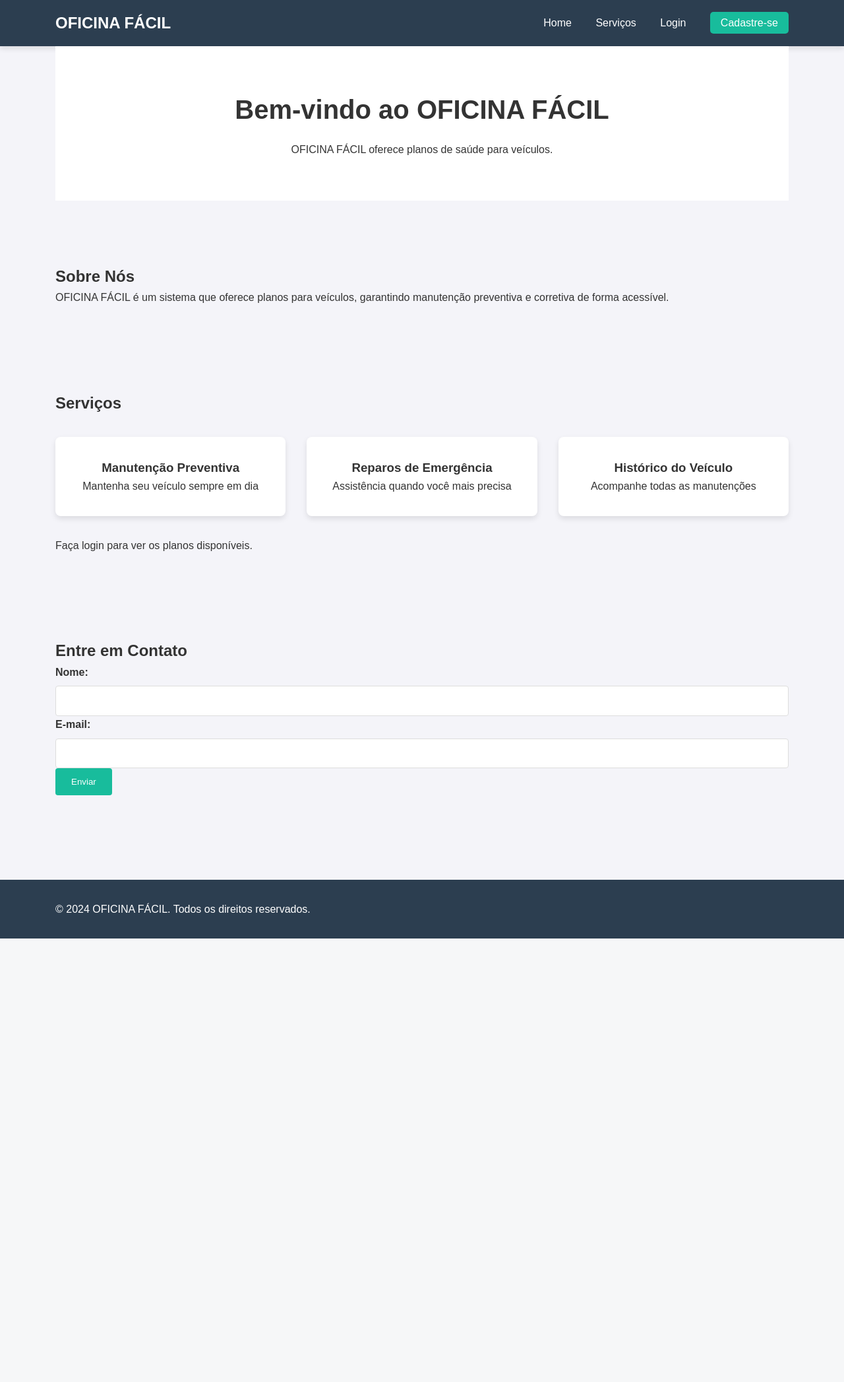
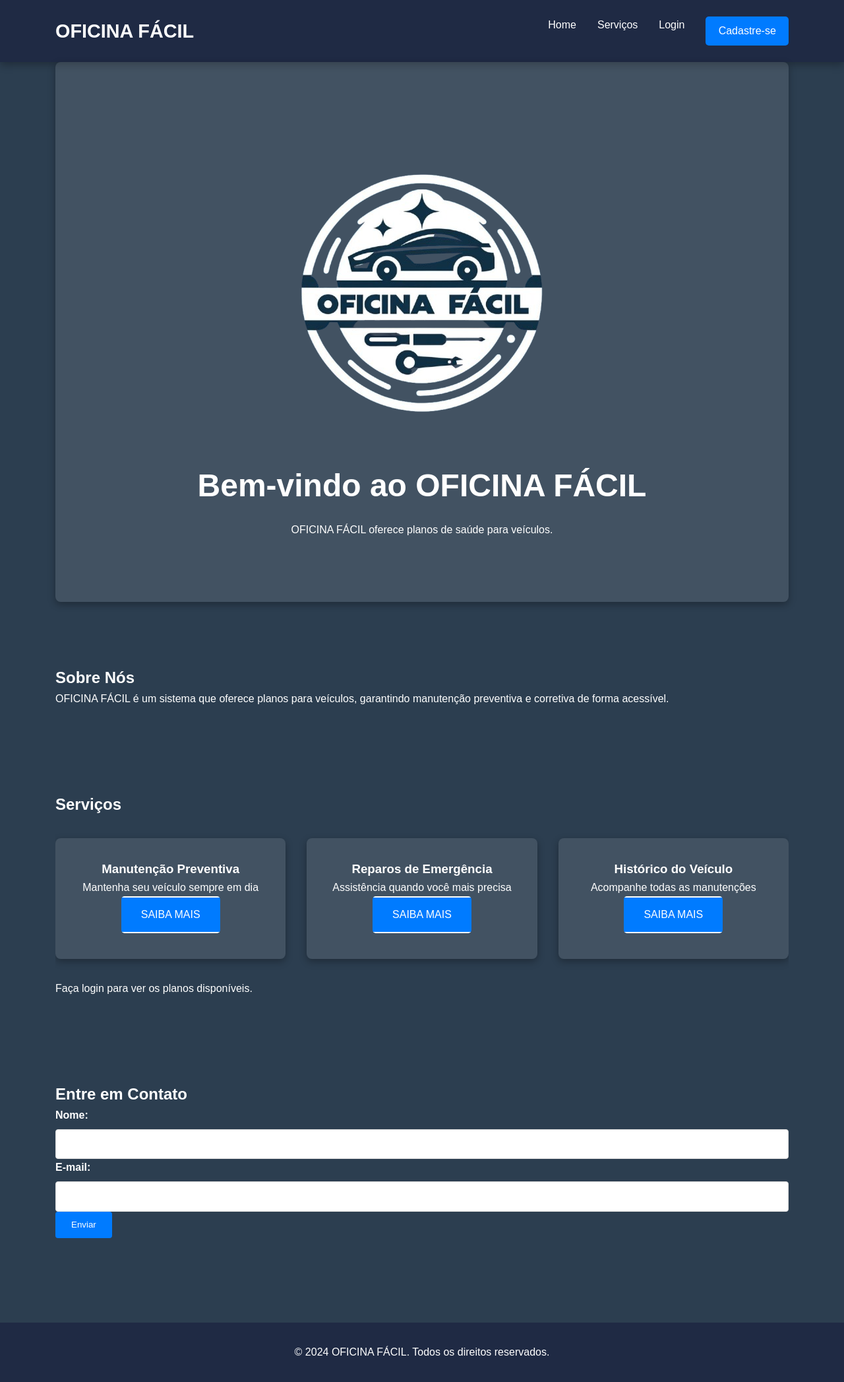
Before and after one commit to Viniramosxt/Oficina_Facil, a Flask app: page / in a window 1280 px wide. Shown: the whole page at 66% size. Before the commit the page ends 1422 px from the top, so only its background shows below. Run offline with Flask 3, Linux system fonts and the light colour scheme.

Commit message:
atualização do FRONT

```diff
--- a/app.py
+++ b/app.py
@@ -97,6 +97,18 @@ def servicos():
 def perfil():
     return render_template('perfil.html', usuario=current_user)
 
+@app.route('/manutencao_preventiva')
+def manutencao_preventiva():
+    return render_template('manutencao_preventiva.html')
+
+@app.route('/reparos_emergencia')
+def reparos_emergencia():
+    return render_template('reparos_emergencia.html')
+
+@app.route('/historico_veiculo')
+def historico_veiculo():
+    return render_template('historico_veiculo.html')
+
 # Finalizando a criação do banco de dados
 if __name__ == '__main__':
     with app.app_context():
--- a/static/css/style.css
+++ b/static/css/style.css
@@ -1,11 +1,13 @@
 /* Reset e Variáveis */
 :root {
-    --primary-color: #2C3E50;
-    --secondary-color: #18BC9C;
-    --text-color: #333;
-    --background-color: #f4f4f9;
-    --white: #ffffff;
-    --shadow: 0 4px 8px rgba(0, 0, 0, 0.1);
+    --primary-color: #1F2A44; /* Azul escuro */
+    --secondary-color: #007BFF; /* Azul brilhante */
+    --text-color: #FFFFFF; /* Branco */
+    --background-color: #2C3E50; /* Fundo mais escuro */
+    --black: #000000; /* Preto */
+    --shadow: 0 4px 12px rgba(0, 0, 0, 0.3);
+    --hover-color: #0056b3; /* Azul escuro ao passar o mouse */
+    --transition-speed: 0.3s;
 }
 
 * {
@@ -16,10 +18,11 @@
 
 /* Estilos Gerais */
 body {
-    font-family: Arial, sans-serif;
+    font-family: 'Arial', sans-serif;
     color: var(--text-color);
     background-color: var(--background-color);
     line-height: 1.6;
+    transition: background-color var(--transition-speed);
 }
 
 .container {
@@ -32,8 +35,13 @@ body {
 /* Navbar */
 .navbar {
     background: var(--primary-color);
-    padding: 1rem 0;
+    padding: 1.5rem 0;
     box-shadow: var(--shadow);
+    transition: background var(--transition-speed);
+}
+
+.navbar.scrolled {
+    background: rgba(31, 42, 68, 0.9); /* Navbar escurecida ao rolar */
 }
 
 .navbar .container {
@@ -43,44 +51,71 @@ body {
 }
 
 .logo {
-    color: var(--white);
-    font-size: 1.5rem;
+    color: var(--text-color);
+    font-size: 1.8rem;
     font-weight: bold;
     text-decoration: none;
+    transition: transform var(--transition-speed);
+}
+
+.logo:hover {
+    transform: scale(1.05);
+}
+
+.nav-links {
+    display: flex;
 }
 
 .nav-links a {
-    color: var(--white);
+    color: var(--text-color);
     text-decoration: none;
     margin-left: 2rem;
-    transition: color 0.3s;
+    font-weight: 500;
+    transition: color var(--transition-speed);
 }
 
 .nav-links a:hover {
     color: var(--secondary-color);
+    text-shadow: 0 0 5px var(--text-color);
 }
 
 .btn-register {
     background: var(--secondary-color);
-    padding: 0.5rem 1rem;
+    padding: 0.6rem 1.2rem;
     border-radius: 5px;
+    font-weight: bold;
+    color: var(--text-color);
+    transition: background var(--transition-speed);
+}
+
+.btn-register:hover {
+    background: var(--hover-color);
 }
 
 /* Seções */
 section {
     padding: 4rem 0;
+    position: relative;
+    overflow: hidden;
 }
 
 .hero {
     text-align: center;
-    padding: 4rem 0;
-    background: var(--white);
+    padding: 6rem 0;
+    background: rgba(255, 255, 255, 0.1); /* Fundo com transparência */
     margin-bottom: 2rem;
+    border-radius: 8px;
+    box-shadow: var(--shadow);
 }
 
 .hero h1 {
-    font-size: 2.5rem;
+    font-size: 3rem;
     margin-bottom: 1rem;
+    transition: transform var(--transition-speed);
+}
+
+.hero h1:hover {
+    transform: translateY(-3px);
 }
 
 /* Cards de Serviços */
@@ -92,11 +127,17 @@ section {
 }
 
 .service-card {
-    background: var(--white);
+    background: rgba(255, 255, 255, 0.1); /* Fundo com transparência */
     padding: 2rem;
     border-radius: 8px;
     box-shadow: var(--shadow);
     text-align: center;
+    transition: transform var(--transition-speed), box-shadow var(--transition-speed);
+}
+
+.service-card:hover {
+    transform: translateY(-5px) rotate(2deg); /* Animação de leve rotação */
+    box-shadow: 0 6px 16px rgba(0, 0, 0, 0.3);
 }
 
 /* Planos */
@@ -113,15 +154,16 @@ section {
 }
 
 .plano-card {
-    background: var(--white);
+    background: rgba(255, 255, 255, 0.1); /* Fundo com transparência */
     padding: 2rem;
     border-radius: 8px;
     box-shadow: var(--shadow);
-    transition: transform 0.3s;
+    transition: transform var(--transition-speed), box-shadow var(--transition-speed);
 }
 
 .plano-card:hover {
-    transform: translateY(-5px);
+    transform: translateY(-5px) scale(1.02); /* Efeito de zoom */
+    box-shadow: 0 6px 16px rgba(0, 0, 0, 0.3);
 }
 
 .plano-card.destaque {
@@ -130,13 +172,14 @@ section {
 
 .preco {
     font-size: 2rem;
-    color: var(--primary-color);
+    color: var(--secondary-color);
     margin: 1rem 0;
+    font-weight: bold;
 }
 
 .preco span {
     font-size: 1rem;
-    color: #666;
+    color: #CCCCCC; /* Cor mais clara para o texto secundário */
 }
 
 /* Formulários */
@@ -144,9 +187,14 @@ section {
     max-width: 400px;
     margin: 4rem auto;
     padding: 2rem;
-    background: var(--white);
+    background: rgba(255, 255, 255, 0.1); /* Fundo com transparência */
     border-radius: 8px;
     box-shadow: var(--shadow);
+    transition: box-shadow var(--transition-speed);
+}
+
+.auth-container:hover {
+    box-shadow: 0 6px 16px rgba(0, 0, 0, 0.3);
 }
 
 .auth-form {
@@ -170,31 +218,39 @@ section {
     border: 1px solid #ddd;
     border-radius: 4px;
     font-size: 1rem;
+    transition: border-color var(--transition-speed);
+}
+
+.form-group input:focus {
+    border-color: var(--secondary-color);
+    outline: none;
 }
 
 /* Botões */
 .btn-primary {
     background: var(--secondary-color);
-    color: var(--white);
+    color: var(--text-color);
     padding: 0.8rem 1.5rem;
     border: none;
     border-radius: 4px;
     cursor: pointer;
     text-decoration: none;
     display: inline-block;
-    transition: background-color 0.3s;
+    transition: background-color var(--transition-speed), transform var(--transition-speed);
 }
 
 .btn-primary:hover {
-    background: #128F76;
+    background: var(--hover-color);
+    transform: translateY(-2px);
 }
 
 /* Rodapé */
 footer {
     background: var(--primary-color);
-    color: var(--white);
+    color: var(--text-color);
     padding: 2rem 0;
     margin-top: 4rem;
+    text-align: center;
 }
 
 /* Responsividade */
@@ -214,4 +270,115 @@ footer {
     .planos-container {
         grid-template-columns: 1fr;
     }
+
+    .auth-container {
+        max-width: 90%;
+    }
 }
+/*BOtÕES animados */
+.animated-button10 {
+    position: relative;
+    display: inline-block;
+    padding: 15px 30px;
+    color: #fff; /* Cor do texto */
+    font-size: 16px;
+    text-transform: uppercase;
+    text-decoration: none;
+    overflow: hidden;
+    transition: all 0.4s ease;
+    border: none;
+    background: #007bff; /* Cor de fundo azul */
+    border-radius: 5px;
+}
+
+.animated-button10 span {
+    position: absolute;
+    display: block;
+}
+
+.animated-button10 span:nth-child(1) {
+    top: 0;
+    left: 0;
+    width: 100%;
+    height: 2px;
+    background: #fff; /* Cor das bordas */
+    animation: btn-anim1 0.8s linear infinite;
+}
+
+.animated-button10 span:nth-child(2) {
+    top: 0;
+    right: 0;
+    width: 2px;
+    height: 100%;
+    background: #fff; /* Cor das bordas */
+    animation: btn-anim2 0.8s linear infinite;
+    animation-delay: 0.2s;
+}
+
+.animated-button10 span:nth-child(3) {
+    bottom: 0;
+    right: 0;
+    width: 100%;
+    height: 2px;
+    background: #fff; /* Cor das bordas */
+    animation: btn-anim3 0.8s linear infinite;
+    animation-delay: 0.4s;
+}
+
+.animated-button10 span:nth-child(4) {
+    bottom: 0;
+    left: 0;
+    width: 2px;
+    height: 100%;
+    background: #fff; /* Cor das bordas */
+    animation: btn-anim4 0.8s linear infinite;
+    animation-delay: 0.6s;
+}
+
+@keyframes btn-anim1 {
+    0% {
+        transform: translateX(-100%);
+    }
+    50% {
+        transform: translateX(100%);
+    }
+    100% {
+        transform: translateX(-100%);
+    }
+}
+
+@keyframes btn-anim2 {
+    0% {
+        transform: translateY(-100%);
+    }
+    50% {
+        transform: translateY(100%);
+    }
+    100% {
+        transform: translateY(-100%);
+    }
+}
+
+@keyframes btn-anim3 {
+    0% {
+        transform: translateX(100%);
+    }
+    50% {
+        transform: translateX(-100%);
+    }
+    100% {
+        transform: translateX(100%);
+    }
+}
+
+@keyframes btn-anim4 {
+    0% {
+        transform: translateY(100%);
+    }
+    50% {
+        transform: translateY(-100%);
+    }
+    100% {
+        transform: translateY(100%);
+    }
+}
--- a/templates/index.html
+++ b/templates/index.html
@@ -1,10 +1,10 @@
-<!-- templates/index.html -->
 {% extends "base.html" %}
 
 {% block title %}Home - OFICINA FÁCIL{% endblock %}
 
 {% block content %}
 <section class="hero">
+    <img src="{{ url_for('static', filename='images/logo.png') }}" alt="Logo OFICINA FÁCIL" class="logo">
     <h1>Bem-vindo ao OFICINA FÁCIL</h1>
     {% if 'user_id' in session %}
         <p>Olá, {{ current_user.username }}! Você está logado.</p>
@@ -24,18 +24,21 @@
         <div class="service-card">
             <h3>Manutenção Preventiva</h3>
             <p>Mantenha seu veículo sempre em dia</p>
+            <a href="{{ url_for('manutencao_preventiva') }}" class="animated-button10"><span></span><span></span><span></span><span></span>Saiba Mais</a>
         </div>
         <div class="service-card">
             <h3>Reparos de Emergência</h3>
             <p>Assistência quando você mais precisa</p>
+            <a href="{{ url_for('reparos_emergencia') }}" class="animated-button10"><span></span><span></span><span></span><span></span>Saiba Mais</a>
         </div>
         <div class="service-card">
             <h3>Histórico do Veículo</h3>
             <p>Acompanhe todas as manutenções</p>
+            <a href="{{ url_for('historico_veiculo') }}" class="animated-button10"><span></span><span></span><span></span><span></span>Saiba Mais</a>
         </div>
     </div>
     {% if 'user_id' in session %}
-        <a href="{{ url_for('servicos') }}" class="btn-primary">Ver Planos</a>
+        <a href="{{ url_for('servicos') }}" class="btn-primary">Ver Todos os Planos</a>
     {% else %}
         <p>Faça login para ver os planos disponíveis.</p>
     {% endif %}
```
Also changed, not shown: templates/historico_veiculo.html (added, +30 -0 lines), templates/manutencao_preventiva.html (added, +30 -0 lines), templates/reparos_emergencia.html (added, +30 -0 lines), static/images/logo.png (added), 1 other file.
